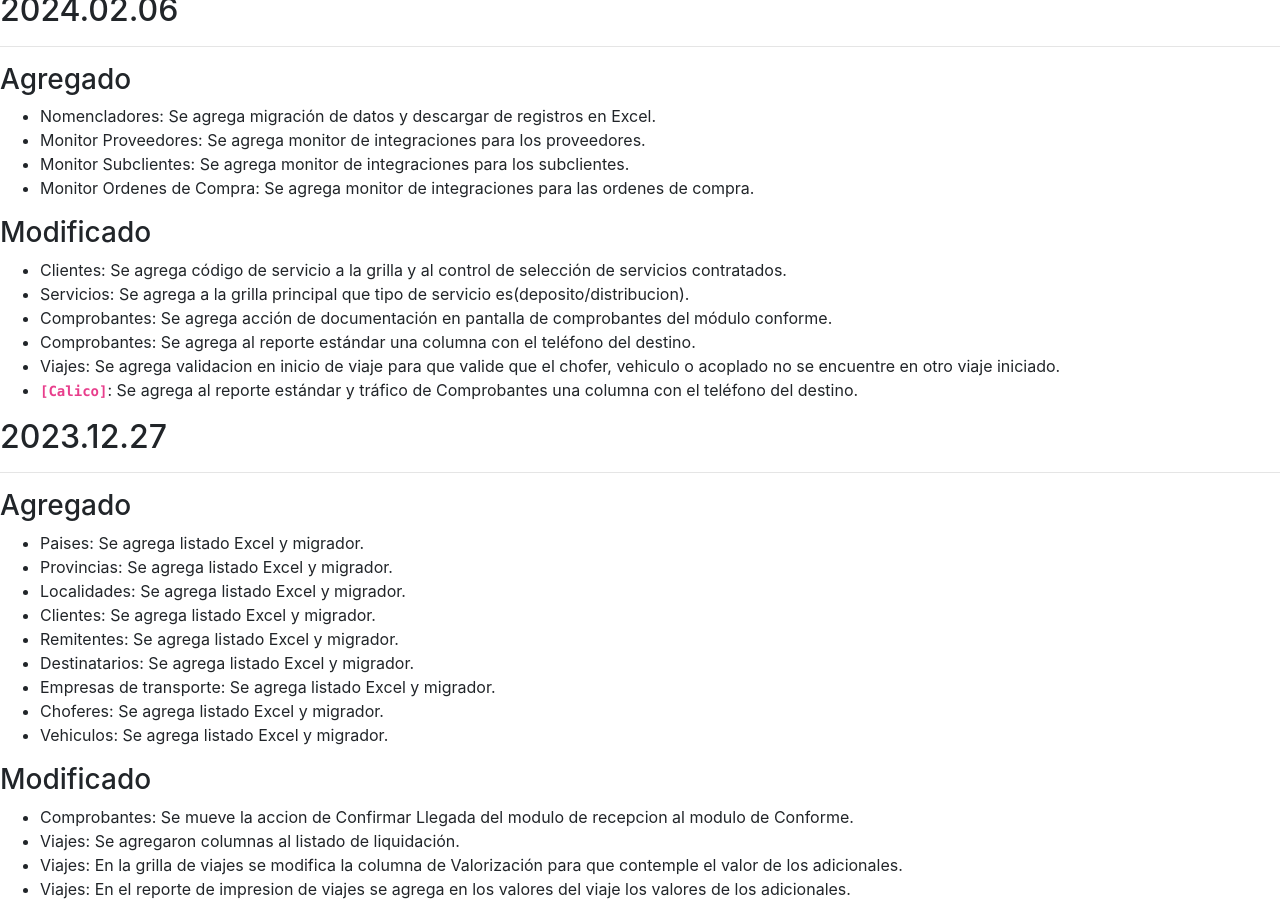
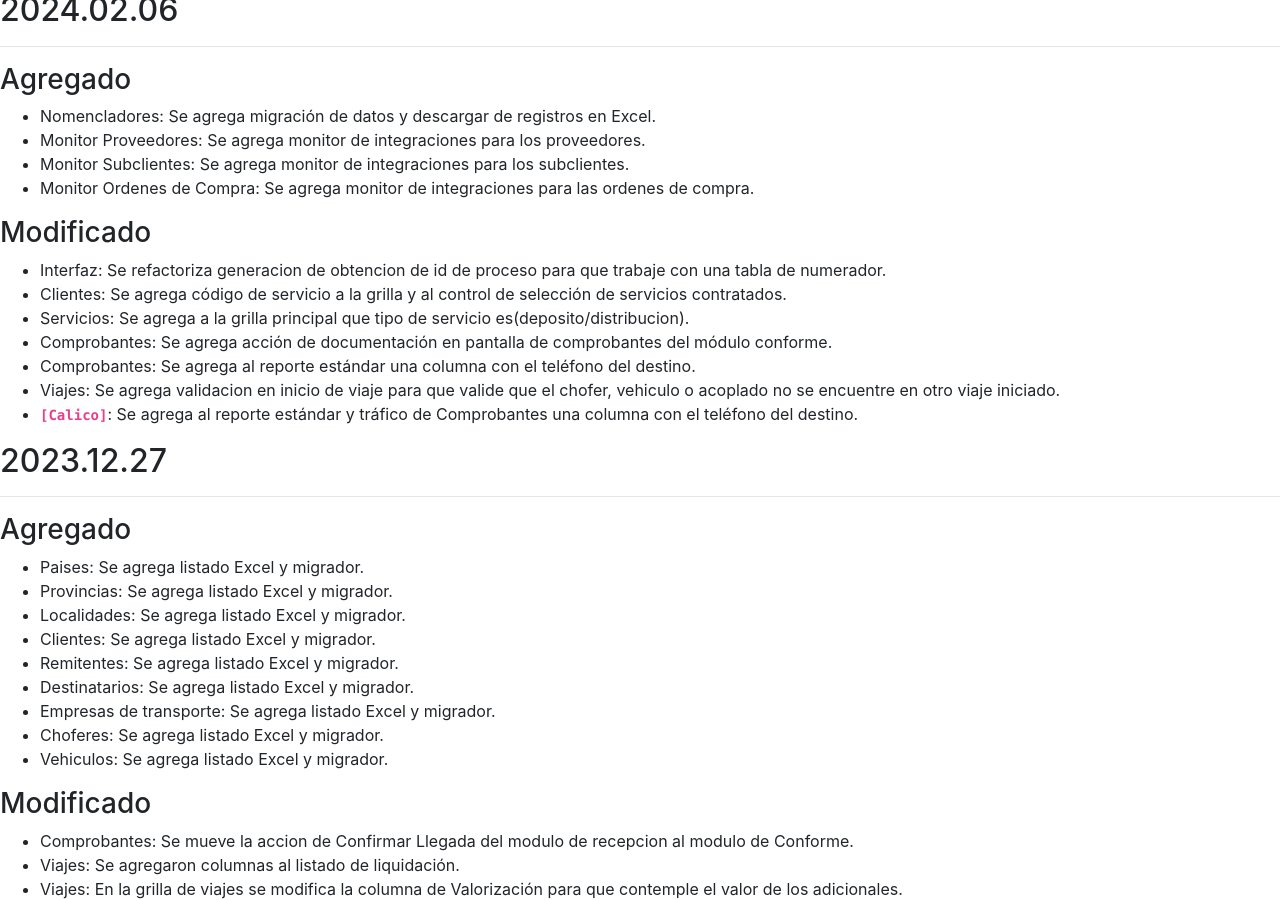
Before and after one commit to brainsys-arsaad/versionado, a Jekyll site: the page built from registro-cambios.markdown, in a window 1280 px wide and 900 px high, scrolled down 377 px. Built offline with Jekyll 4.4.1, drawn with Linux system fonts in a browser that asks for light colours.

Commit message:
Update registro-cambios.markdown

```diff
--- a/registro-cambios.markdown
+++ b/registro-cambios.markdown
@@ -114,6 +114,7 @@ El formato esta basado en [Keep a Changelog](https://keepachangelog.com/es-ES/1.
 - Monitor Ordenes de Compra: Se agrega monitor de integraciones para las ordenes de compra.
 
 ### Modificado
+- Interfaz: Se refactoriza generacion de obtencion de id de proceso para que trabaje con una tabla de numerador.
 - Clientes: Se agrega código de servicio a la grilla y al control de selección de servicios contratados.
 - Servicios: Se agrega a la grilla principal que tipo de servicio es(deposito/distribucion).
 - Comprobantes: Se agrega acción de documentación en pantalla de comprobantes del módulo conforme.
```
